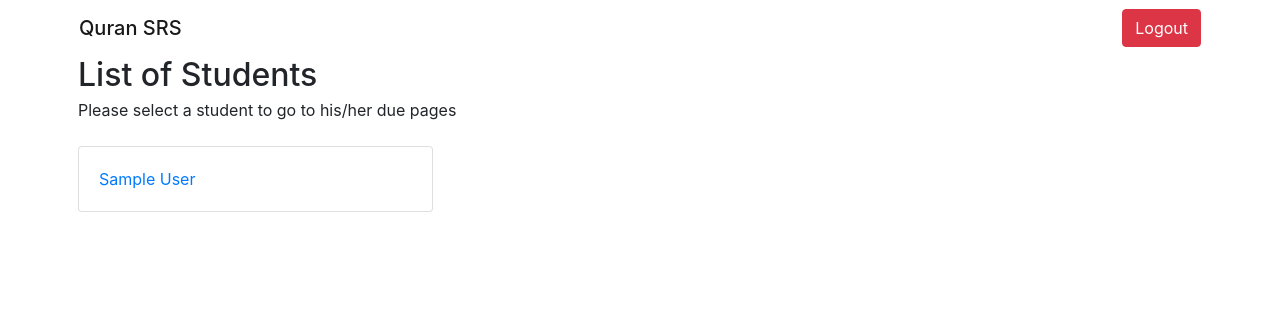
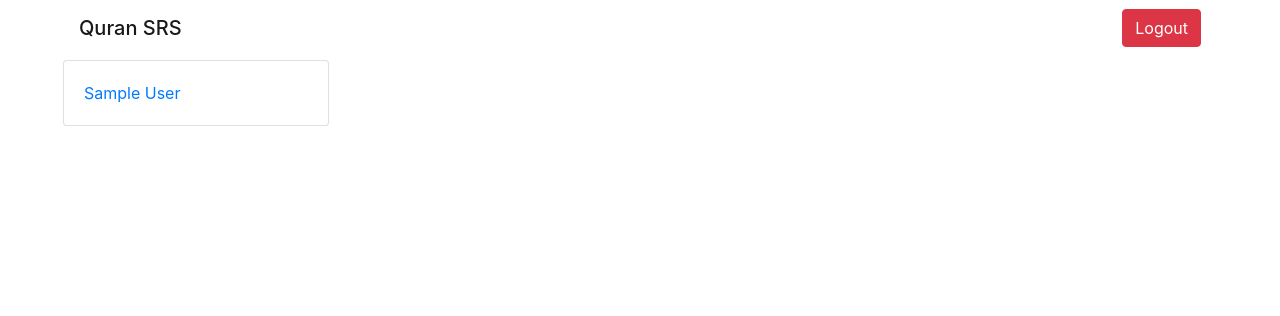
Before and after one commit to siraj-samsudeen/quran-srs, a Django app: page / in a window 1280 px wide. Shown: the top 316 px of the page. Run offline with Django 3.2, Linux system fonts and the light colour scheme; a user stored in the database is signed in; tables that the repository leaves empty hold one stand-in row (values such as "Sample post"); some libraries are stand-ins or nearby versions.

Commit message:
remove unnecessary lines in home page

```diff
--- a/core_app/templates/home.html
+++ b/core_app/templates/home.html
@@ -1,37 +1,21 @@
 {% extends 'base.html' %}
-
-
+<!-- protect -->
+{% block title %}List of Students{% endblock title %}
+<!-- protect -->
 {% block content %}
-
-<div class="container-fluid">
-
-  <!-- Page Heading -->
-  <h2 class="mb-1 text-gray-800">List of Students</h2>
-  <p class="mb-4">Please select a student to go to his/her due pages
-  </p>
-
-  <!-- Content Row -->
-  <div class="row">
-
-    <!-- Border Left Utilities -->
-    {% for student in students %}
-    <div class="col-md-4">
-
-      <div class="card mb-4 border-left-success">
-        <div class="card-body">
-          <a href="{% url 'page_due' student_id=student.id %}">
-            {{student.name}}
-          </a>
-        </div>
+<!-- protect -->
+<div class="row">
+  {% for student in students %}
+  <div class="col-lg-3 col-sm-6">
+    <div class="card my-1">
+      <div class="card-body">
+        <a href="{% url 'page_due' student_id=student.id %}"
+          >{{student.name}}</a
+        >
       </div>
     </div>
-    {% endfor %}
-
   </div>
-
+  {% endfor %}
 </div>
-<!-- /.container-fluid -->
-
-
-
+<!-- protect -->
 {% endblock content %}
```
